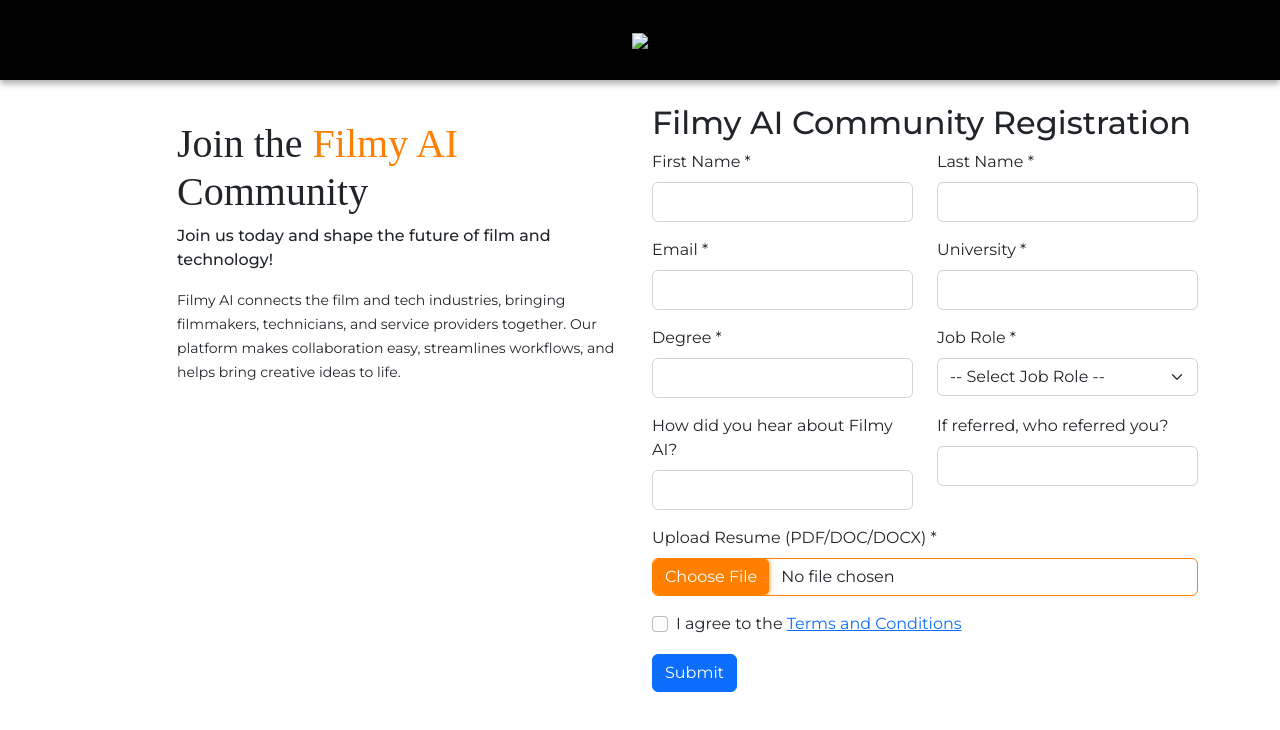
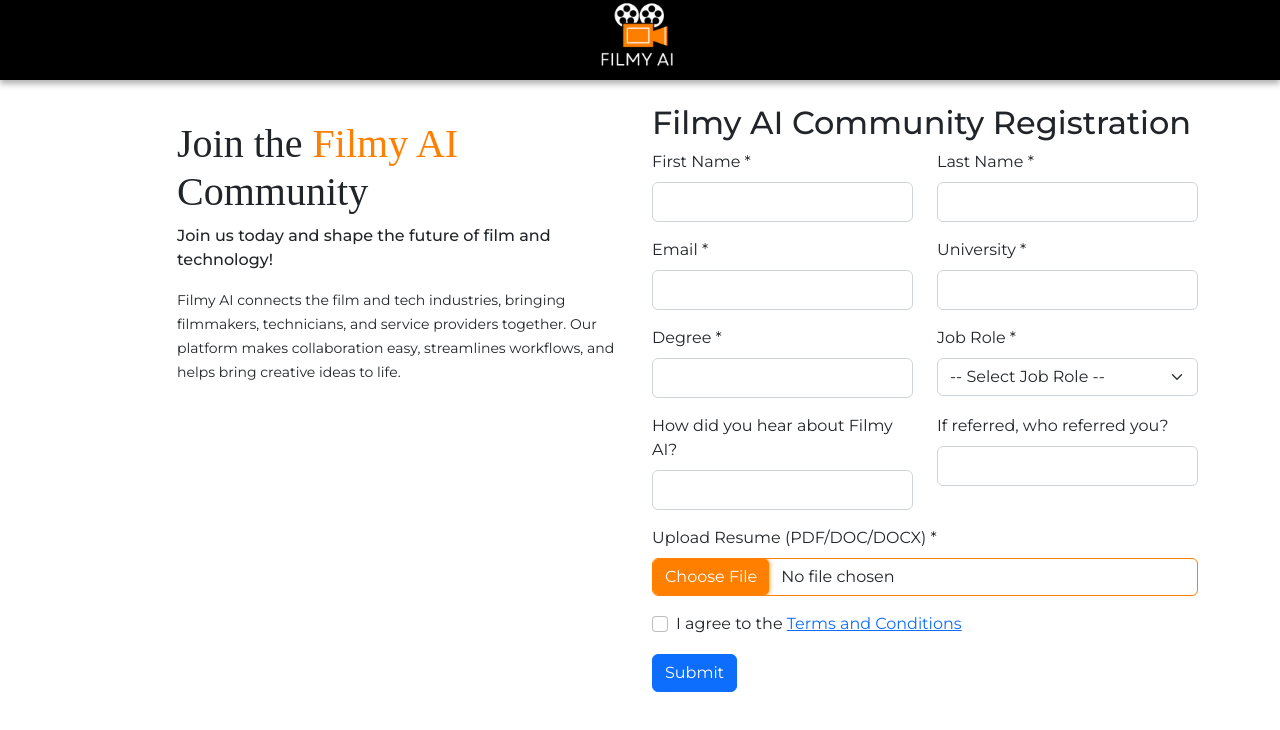
Before and after one commit to ruchisharma06/filmyai, a plain HTML site: page index.html in a window 1280 px wide. Drawn offline with nearby package versions, Linux system fonts and the light colour scheme; a web font is replaced by a local one.

Commit message:
Update index.html

```diff
--- a/index.html
+++ b/index.html
@@ -119,7 +119,7 @@
     <section>
        <header class="text-center py-3 mb-4  ps-3 pe-3 sc-shadow">
           <a href="#" class=" col-md-3 mb-2 mb-md-0 text-dark text-decoration-none">
-             <img src="images/FilmyAI logo.png" align="The FilmyAI" class="logo">
+             <img src="FilmyAI logo.png" align="The FilmyAI" class="logo">
           </a>
        </header>
     </section>
```
